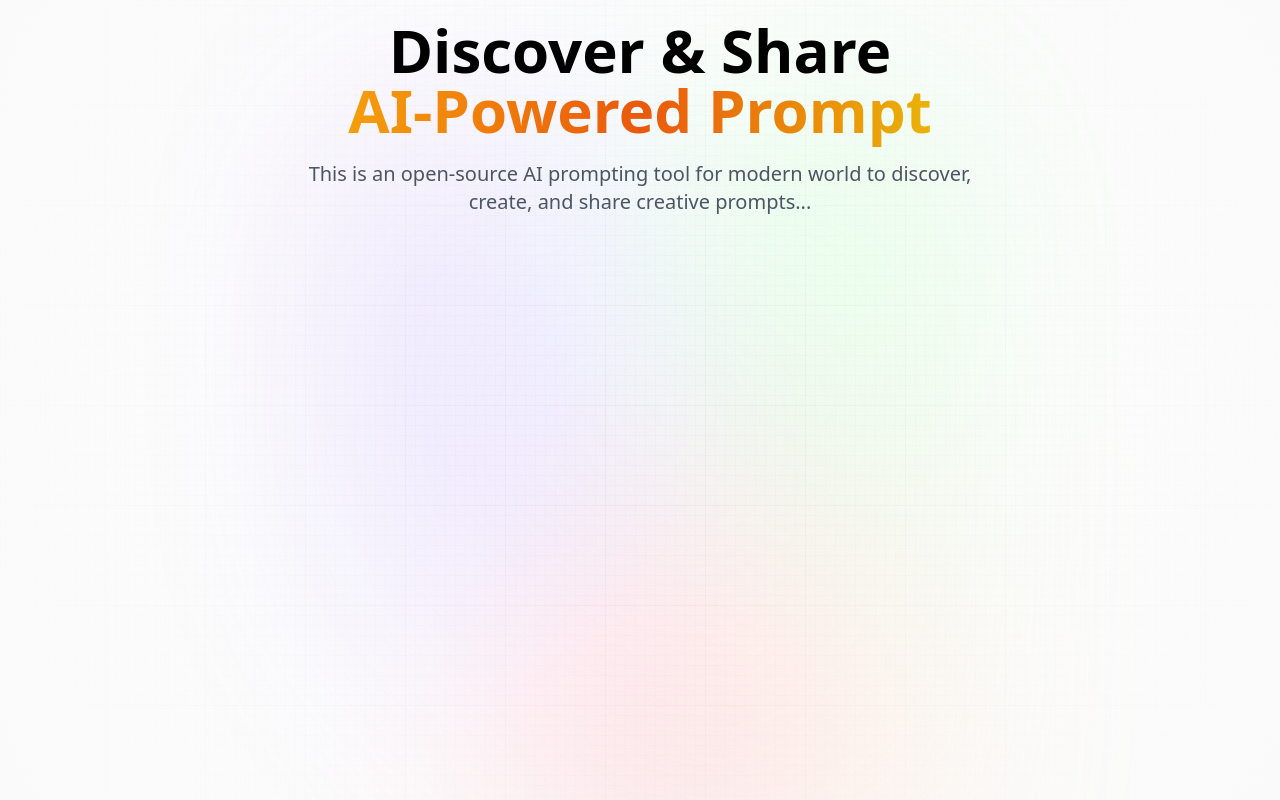
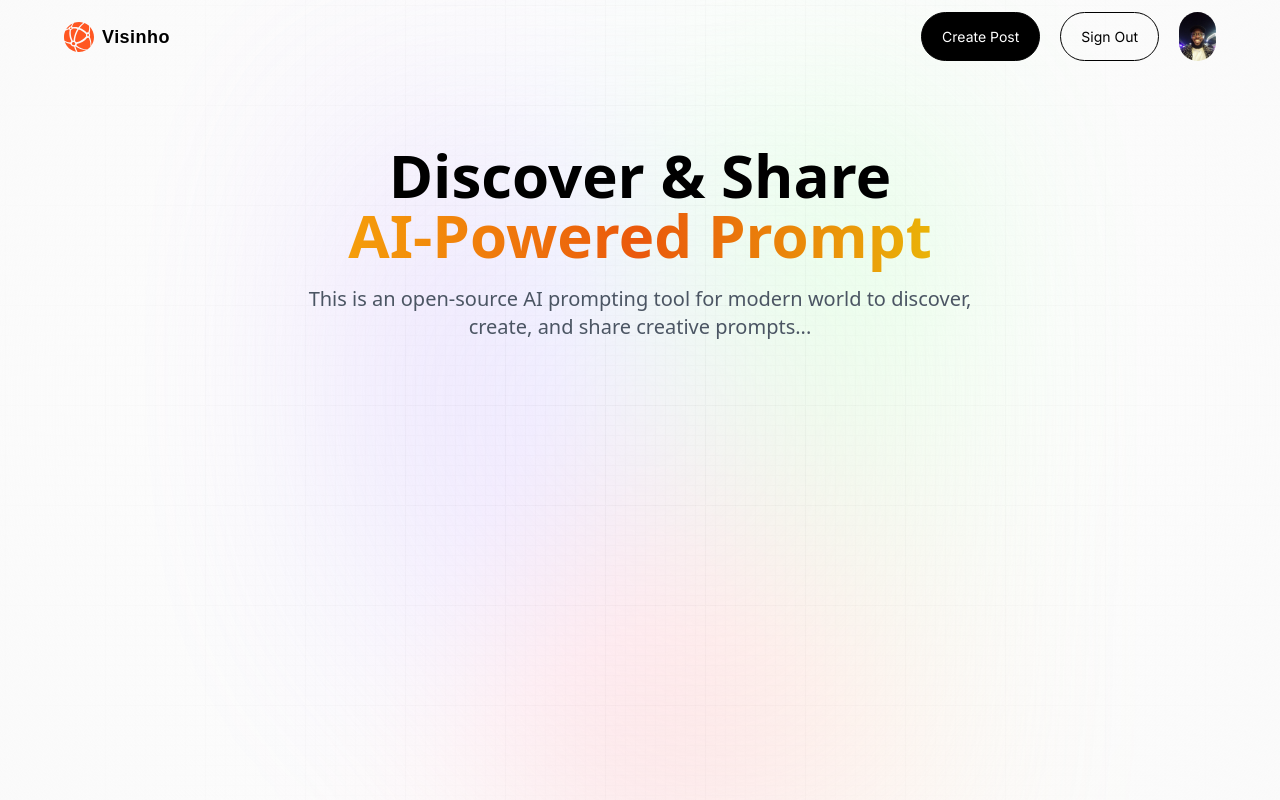
Before and after one commit to Visinho/AI-Prompts-nextjs, a Next.js app: page / in a window 1280 px wide. Built offline with nearby package versions, Linux system fonts and the light colour scheme.

Commit message:
Creating a navbar with the logged in user design

```diff
--- a/app/layout.jsx
+++ b/app/layout.jsx
@@ -1,5 +1,6 @@
 import "@styles/globals.css";
-import { Children } from "react";
+import Nav from "@components/Nav";
+import Provider from "@components/Provider";
 
 export const metadata = {
     title: "Visinho Prompts",
@@ -15,6 +16,7 @@
             </div>
 
             <main className="app">
+                <Nav />
                 {children}
             </main>
         </body>
--- a/app/page.jsx
+++ b/app/page.jsx
@@ -1,3 +1,5 @@
+import Feed from "@components/Feed";
+
 const Home = () => {
   return (
     <section className="w-full flex-center flex-col">
@@ -9,6 +11,7 @@
         <p className="desc text-center">
           This is an open-source AI prompting tool for modern world to discover, create, and share creative prompts...
         </p>
+        <Feed />
     </section>
   )
 }
--- a/components/Nav.jsx
+++ b/components/Nav.jsx
@@ -1,11 +1,39 @@
-import React from 'react'
+"use client";
+
+import Link from "next/link";
+import Image from "next/image";
+import { useState, useEffect } from "react";
+import { signIn, signOut, useSession, getProviders } from "next-auth/react";
 
 const Nav = () => {
+  const isUserLoggedIn = true;
+
   return (
-    <div>
+    <nav className="flex-between w-full mb-16 pt-3">
+      <Link href="/" className="flex gap-2 flex-center">
+        <Image
+          src="/assets/images/logo.svg"
+          width={30}
+          height={30}
+          alt="Visinho"
+          className="Object-contain"
+        />
+        <p className="logo_text">Visinho</p>
+      </Link>
 
-    </div>
-  )
-}
+      <div className="sm:flex hidden">
+        {isUserLoggedIn ? (<div className="flex gap-3 md:gap-5">
+          <Link href="/create-prompt" className="black_btn">
+            Create Post
+          </Link>
+          <button type="button" onClick={signOut} className="outline_btn">Sign Out</button>
+          <Link href="/profile">
+            <Image src='/assets/images/Visinho.jpeg' width={37} height={37} className="rounded-full" alt="profile" />
+          </Link>
+        </div>) : (<></>)}
+      </div>
+    </nav>
+  );
+};
 
-export default Nav
+export default Nav;
```
Also changed, not shown: public/assets/images/Visinho.jpeg (added).
